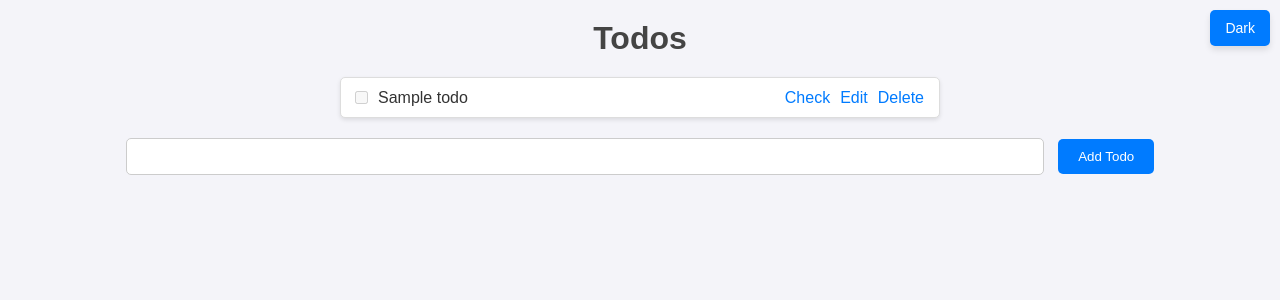
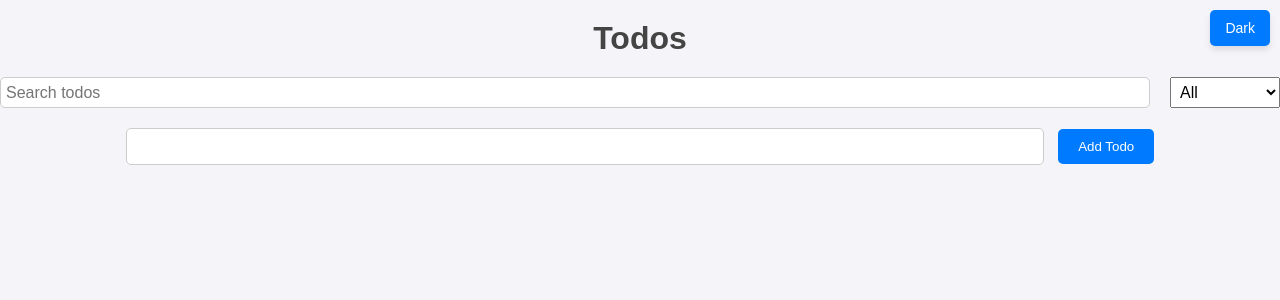
Before and after one commit to Cgri01/to-do-list-app-with-python-flask, a Flask app: page / in a window 1280 px wide. Shown: the top 300 px of the page. Run offline with Flask 3, Linux system fonts and the light colour scheme.

Commit message:
search and filter added

```diff
--- a/static/script.js
+++ b/static/script.js
@@ -1,26 +1,65 @@
 // Tema değiştirme işlevi
 function toggleTheme() {
-    const body = document.body;
-    const themeButton = document.querySelector(".toggle-theme-btn");
+    const body = document.body; // Tüm sayfa gövdesi
+    const themeButton = document.querySelector(".toggle-theme-btn"); // Tema değiştirme butonu
 
-    body.classList.toggle("dark-theme");
+    body.classList.toggle("dark-theme"); // 'dark-theme' sınıfını ekle/kaldır
 
     // Tema durumunu kaydet
-    const isDarkMode = body.classList.contains("dark-theme");
-    localStorage.setItem("theme", isDarkMode ? "dark" : "light");
+    const isDarkMode = body.classList.contains("dark-theme"); // Şu anda koyu tema aktif mi?
+    localStorage.setItem("theme", isDarkMode ? "dark" : "light"); // Temayı localStorage'a kaydet
 
     // Buton metnini güncelle
-    themeButton.textContent = isDarkMode ? "Light" : "Dark";
+    themeButton.textContent = isDarkMode ? "Light" : "Dark"; // Butonun metni duruma göre değişir
 }
 
 // Sayfa yüklendiğinde tema durumunu kontrol et
 document.addEventListener("DOMContentLoaded", () => {
-    const currentTheme = localStorage.getItem("theme");
-    const themeButton = document.querySelector(".toggle-theme-btn");
+    const currentTheme = localStorage.getItem("theme"); // LocalStorage'dan kayıtlı temayı al
+    const themeButton = document.querySelector(".toggle-theme-btn"); // Tema butonunu seç
 
     // Kaydedilen temayı uygula
     if (currentTheme === "dark") {
-        document.body.classList.add("dark-theme");
-        themeButton.textContent = "Light";
+        document.body.classList.add("dark-theme"); // Eğer kayıtlı tema 'dark' ise, koyu temayı uygula
+        themeButton.textContent = "Light"; // Buton metnini güncelle
     }
+
+    // Sayfa yüklendiğinde mevcut filtreleme durumunu uygula
+    filterTodos(); // Arama ve filtreleme işlevini çağır
 });
+
+// Arama ve filtreleme işlevi
+function filterTodos() {
+    const searchInput = document.getElementById("search-bar").value.toLowerCase(); // Arama kutusundaki değeri al (küçük harfe çevir)
+    const filterValue = document.getElementById("filter").value; // Filtre seçeneğinin değerini al
+    const todoItems = document.querySelectorAll("ul li"); // Listedeki tüm 'li' elemanlarını al
+
+    // Tüm liste elemanlarını döngü ile kontrol et
+    todoItems.forEach(todoItem => {
+        const taskText = todoItem.querySelector("span").textContent.toLowerCase(); // Görev metnini al
+        const isCompleted = todoItem.querySelector('input[type="checkbox"]').checked; // Görevin tamamlanmış olup olmadığını kontrol et
+
+        // Göster/Gizle kontrolü için bir bayrak (flag)
+        let shouldDisplay = true;
+
+        // Filtreleme durumunu kontrol et
+        if (filterValue === "completed" && !isCompleted) {
+            shouldDisplay = false; // Eğer filtre 'completed' ve görev tamamlanmamışsa gösterme
+        } else if (filterValue === "pending" && isCompleted) {
+            shouldDisplay = false; // Eğer filtre 'pending' ve görev tamamlanmışsa gösterme
+        }
+
+        // Arama durumu kontrolü
+        if (!taskText.includes(searchInput)) {
+            shouldDisplay = false; // Eğer görev metni arama kutusundaki değeri içermiyorsa gösterme
+        }
+
+        // Liste elemanını göster veya gizle
+        todoItem.style.display = shouldDisplay ? "" : "none"; // Flag durumuna göre görünürlüğü ayarla
+    });
+}
+
+// Listeyi güncelleyen her işlemden sonra arama ve filtreleme işlevini çağır
+function updateTodos() {
+    filterTodos(); // Filtreleme işlevini yeniden çalıştır
+}
--- a/static/styles.css
+++ b/static/styles.css
@@ -112,6 +112,25 @@ body.dark-theme button {
   border: 1px solid #555;
 }
 
+#search-form {
+    margin-bottom: 20px;
+    display: flex;
+    gap: 10px;
+}
+
+#search-bar {
+    flex: 1;
+    padding: 5px;
+    font-size: 16px;
+}
+
+#filter {
+    padding: 5px;
+    font-size: 16px;
+}
+
+
+
 body.dark-theme button {
   background-color: #444;
 }
--- a/templates/index.html
+++ b/templates/index.html
@@ -18,6 +18,16 @@
 <body>
     <script src="{{ url_for('static', filename='script.js') }}"></script>
     <h1>Todos</h1>
+
+    <form id="search-form">
+      <input type="text" id="search-bar" placeholder="Search todos" onkeyup="filterTodos()">
+      <select id="filter" onchange="filterTodos()">
+        <option value="all">All</option>
+        <option value="completed">Completed</option>
+        <option value="pending">Pending</option>
+      </select>
+    </form>
+
     <button class="toggle-theme-btn" onclick="toggleTheme()"> Dark </button>
     <ul>
         {% for todo in todos %}
```
